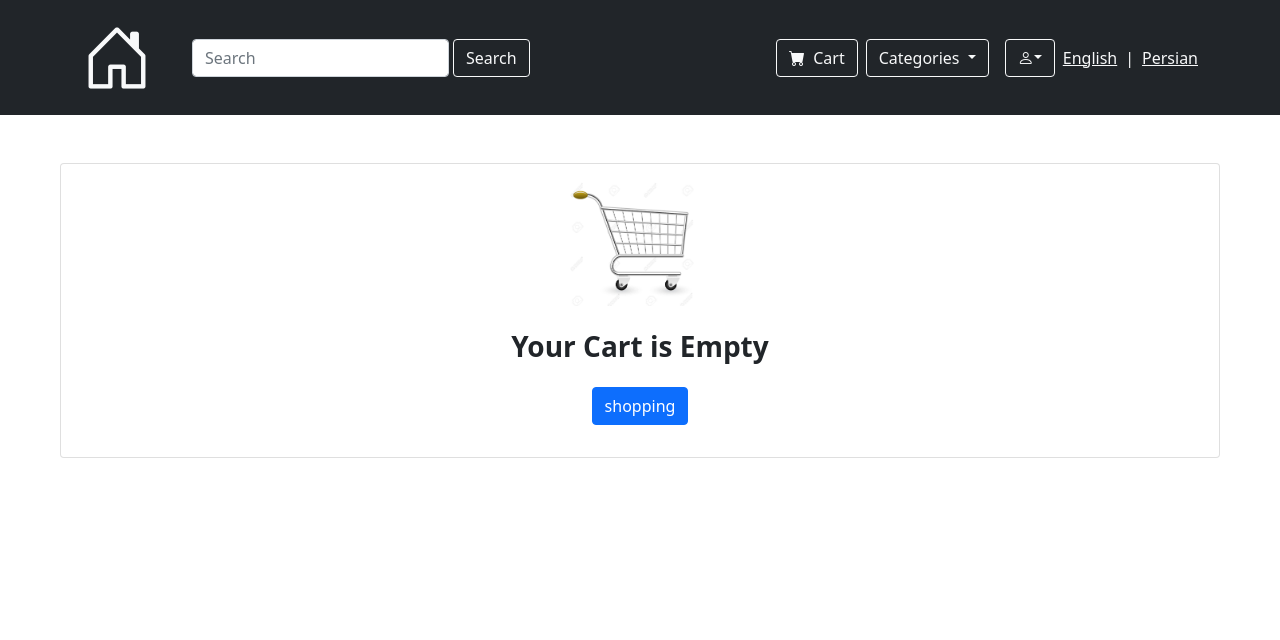
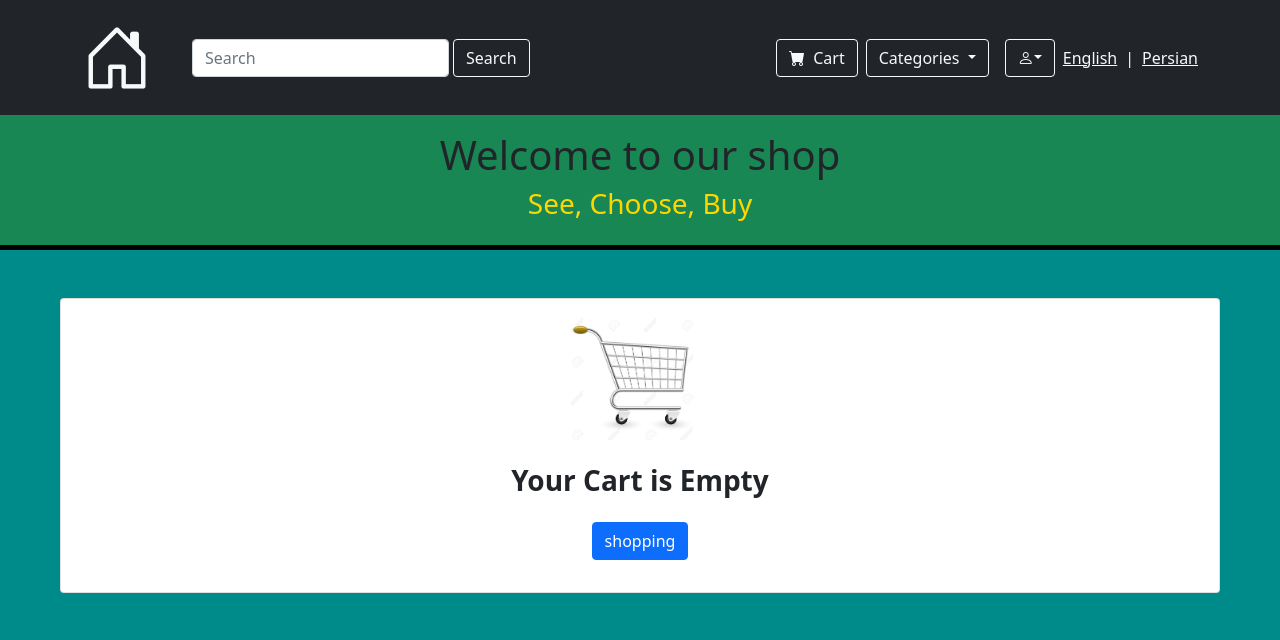
Before and after one commit to sepehrab1996/online-shop, a Django app: page /en/orders/cart_detail/ in a window 1280 px wide. Shown: the top 640 px of the page. Run offline with Django 3.2, Linux system fonts and the light colour scheme; a user stored in the database is signed in; tables that the repository leaves empty hold one stand-in row (values such as "Sample post"); some libraries are stand-ins or nearby versions.

Commit message:
some change on base.html

```diff
--- a/templates/base/base.html
+++ b/templates/base/base.html
@@ -27,7 +27,7 @@
     <!-- Core theme CSS (includes Bootstrap)-->
     <link href="{% static 'base/css/base.css' %}" rel="stylesheet"/>
 </head>
-<body style="background-color: white; ">
+<body style="background-color: darkcyan; ">
 <!-- Navigation-->
 <nav class="navbar navbar-expand-lg navbar-light bg-dark p-0">
     <div class="container">
@@ -46,19 +46,20 @@
                         <input type="search" class="form-control rounded" placeholder="{% translate 'Search' %}"
                                aria-label="{% translate 'Search' %}"
                                aria-describedby="search-addon"/>
-                        <button type="button" class="btn btn-outline-light ml-1 rounded">{% translate 'Search' %}</button>
+                        <button type="button"
+                                class="btn btn-outline-light ml-1 rounded">{% translate 'Search' %}</button>
                     </div>
                 </div>
             </ul>
 
             {% if user.is_authenticated %}
-                    <a class="btn btn-outline-light"  href="{% url 'orders:cart_detail' %}" >
+                <a class="btn btn-outline-light" href="{% url 'orders:cart_detail' %}">
                     <i class="bi-cart-fill me-1"></i>
                     {% translate 'Cart' %}
                     <span class="badge bg-dark text-white ms-1 rounded-pill"></span>
                 </a>
             {% else %}
-                     <a class="btn btn-outline-light"  href="{% url 'orders:cart_detail' %}" >
+                <a class="btn btn-outline-light" href="{% url 'orders:cart_detail' %}">
                     <i class="bi-cart-fill me-1"></i>
                     {% translate 'Cart' %}
                     <span class="badge bg-dark text-white ms-1 rounded-pill"></span>
@@ -88,7 +89,8 @@
                             <li>
                                 <hr class="dropdown-divider"/>
                             </li>
-                            <li><a class="dropdown-item" href="{% url 'orders:recent-orders' %}">  {% translate 'My orders' %} </a></li>
+                            <li><a class="dropdown-item"
+                                   href="{% url 'orders:recent-orders' %}">  {% translate 'My orders' %} </a></li>
                             <form action="{% url 'customer:logout' %}">
                                 <input class="btn btn-outline-dark m-1 dropdown-item" type="submit"
                                        value="{% translate 'Logout' %}"/>
@@ -103,13 +105,17 @@
                 {% endif %}
                 </div>
             {% endblock %}
-        <a class="text-light" href="{% url 'change_lang' %}?lang=en&next=/en/{{ request.path|slice:'4:' }}">{% translate 'English' %}</a> <span class="text-light mx-2">|</span> <a class="text-light"
+        <a class="text-light"
+           href="{% url 'change_lang' %}?lang=en&next=/en/{{ request.path|slice:'4:' }}">{% translate 'English' %}</a>
+        <span class="text-light mx-2">|</span> <a class="text-light"
                                                   href="{% url 'change_lang' %}?lang=fa&next=/fa/{{ request.path|slice:'4:' }}">{% translate 'Persian' %}</a>
     </div>
 </nav>
-{% block heder %}
-
-{% endblock %}
+<div class="jumbotron bg-success p-3"
+     style="text-align: center; border-bottom: solid black 5px">
+    <h1>Welcome to our shop</h1>
+    <h3 style="color: gold">See, Choose, Buy</h3>
+</div>
 
 {% block content %}
 
@@ -123,7 +129,7 @@
 {% block js %}
 {% endblock %}
 <script>
-    var languege_code='{{ LANGUAGE_CODE }}'
+    var languege_code = '{{ LANGUAGE_CODE }}'
 
 </script>
 <script src="{% static 'auth/vendor/jquery/jquery-3.2.1.min.js' %}"></script>
```
Lines whose indentation alone changed are shown as unchanged.
